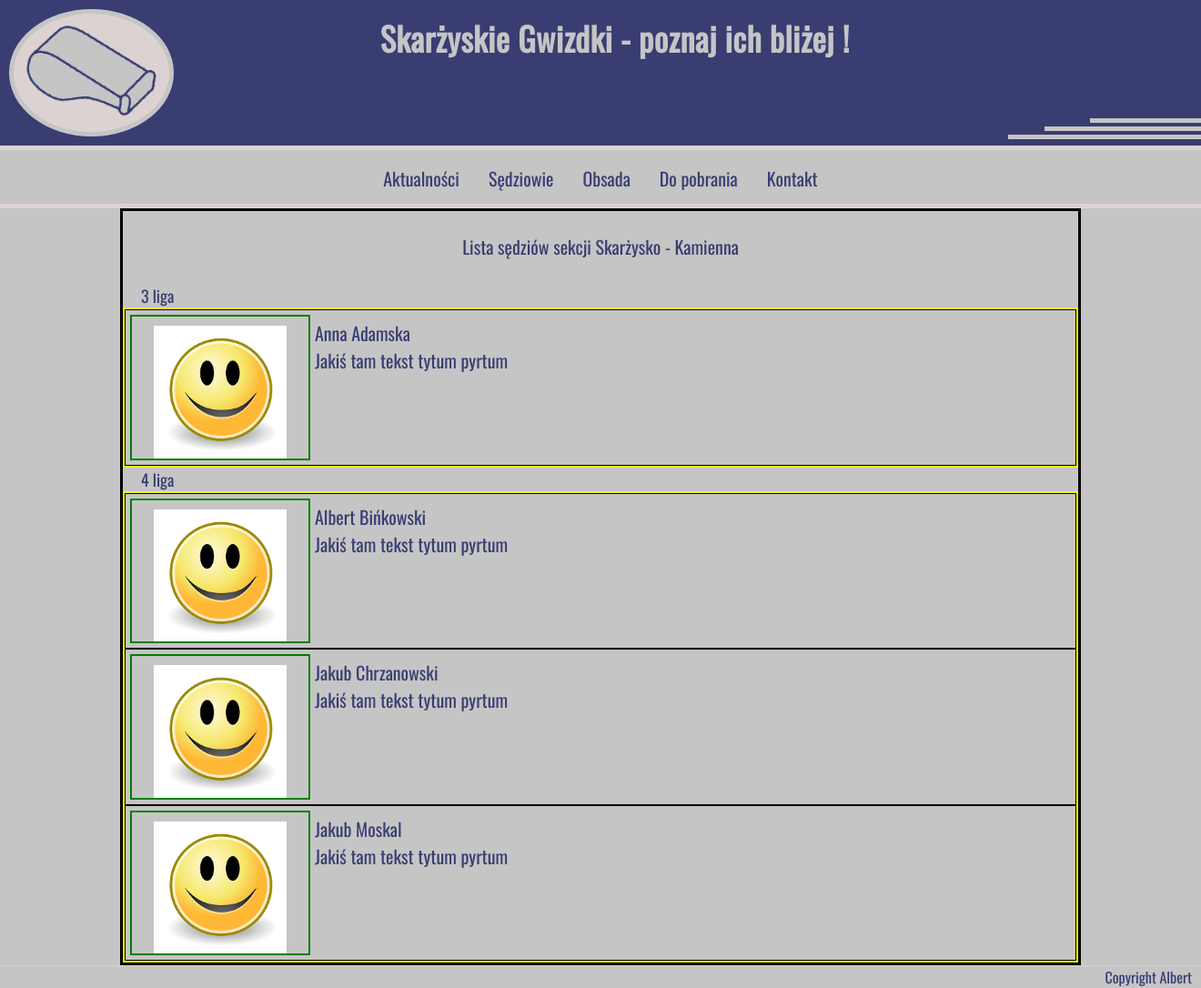
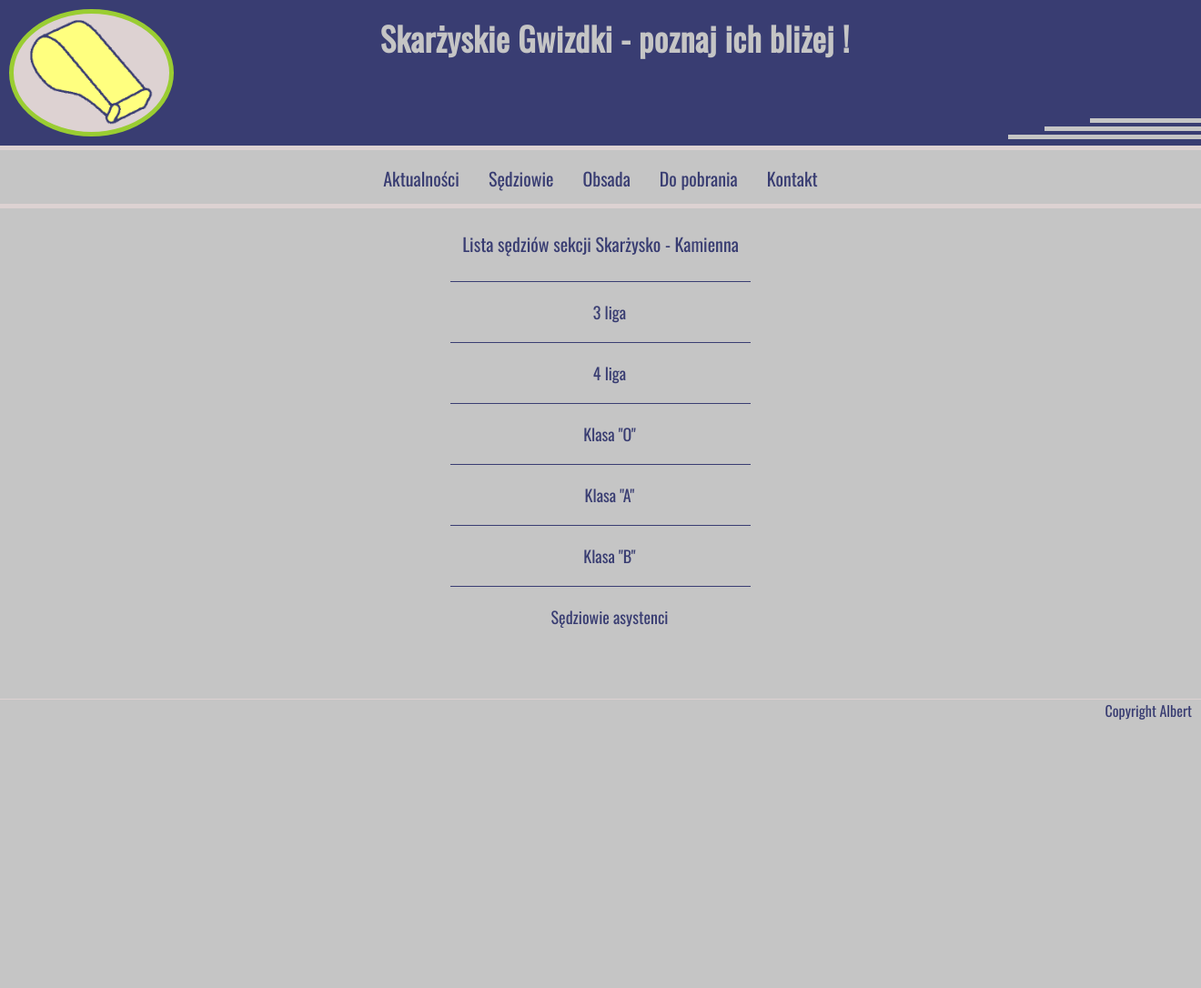
Before and after one commit to AlbertB93/SkoRefs, a PHP site: page /pages/refs.html in a window 1320 px wide; the page is wider, and only the part inside the window is pictured. Shown: that part at 91% size. After the commit the page ends 791 px from the top of that part, so only its background shows below. Run offline with PHP 8.4, Linux system fonts and the light colour scheme.

Commit message:
New view in refs.html

```diff
--- a/app.js
+++ b/app.js
@@ -1,10 +1,10 @@
 
 
 function toggle(idDiv) {
-    var oDiv = document.getElementsByClassName('ref--person--container1')[0];
-    oDiv.style.display = (oDiv.style.display == "none") ? "block" : "none";
+    var oDiv = document.getElementById(idDiv);
+    oDiv.style.display = (oDiv.style.display == "block") ? "none" : "block";
+
 }
-
 
 
 
--- a/index.html
+++ b/index.html
@@ -15,7 +15,7 @@
 
     <header>
         <div class="header--logo">
-            <img src="images/whistle2.png" alt="WHISTLE" class="header--logo--img">
+            <img src="images/whistletest.png" alt="WHISTLE" class="header--logo--img">
         </div>
         <div class="header--rest">
             <div class="header--title">
--- a/pages/refs.html
+++ b/pages/refs.html
@@ -17,7 +17,7 @@
 <body>
     <header>
         <div class="header--logo">
-            <a href="../index.html"> <img src="../images/whistle2.png" alt="WHISTLE" class="header--logo--img"></a>
+            <a href="../index.html"> <img src="../images/whistletest.png" alt="WHISTLE" class="header--logo--img"></a>
         </div>
         <div class="header--rest">
             <div class="header--title">
@@ -42,24 +42,26 @@
             <div class="list--refs--title">
                 Lista sędziów sekcji Skarżysko - Kamienna
             </div>
-            <div class="league--title" onclick="toggle('ref--person--container1')">
+            <div class="list--refs">
+                <div class="league--title" onclick="toggle('ref--person--league3')">
                     3 liga
                 </div>
-            <div class="ref--person--container1">
+                <div id="ref--person--league3">
                     <div class="ref--person">
                         <div class="ref--person--image">
                             <img src="../images/face.png" alt="FELEK" class="ref--person--image--file">
                         </div>
                         <div class="ref--person--description">
-                        <p>Anna Adamska </p>
-                        <p>Jakiś tam tekst tytum pyrtum</p>
+                            <p class="ref--person--description--name">Anna Adamska </p>
+                            <p class="ref--person--description--shortDescritpion">Jakiś tam tekst tytum pyrtum</p>
+                            <a href="refs/Ania.html" class="ref--person--description--button"> Poznaj lepiej sędziego !</a>
                             </div>
                             </div>
                             </div>
-            <div class="league--title">
+                <div class="league--title" onclick="toggle('ref--person--league4')">
                     4 liga
                 </div>
-            <div class="ref--person--container1">
+                <div id="ref--person--league4">
                     <div class="ref--person">
                         <div class="ref--person--image">
                             <img src="../images/face.png" alt="FELEK" class="ref--person--image--file">
@@ -88,6 +90,135 @@
                         </div>
                         </div>
                         </div>
+                        <div class="league--title" onclick="toggle('ref--person--leagueO')">
+                            Klasa "O"
+                        </div>
+                        <div id="ref--person--leagueO">
+                            <div class="ref--person">
+                                <div class="ref--person--image">
+                                    <img src="../images/face.png" alt="FELEK" class="ref--person--image--file">
+                                </div>
+                                <div class="ref--person--description">
+                                    <p>Katarzyna Chrzanowska </p>
+                                    <p>Jakiś tam tekst tytum pyrtum</p>
+                                </div>
+                            </div>
+                            <div class="ref--person">
+                                <div class="ref--person--image">
+                                    <img src="../images/face.png" alt="FELEK" class="ref--person--image--file">
+                                </div>
+                                <div class="ref--person--description">
+                                    <p>Eryk Kiliszek </p>
+                                    <p>Jakiś tam tekst tytum pyrtum</p>
+                                </div>
+                            </div>
+                            <div class="ref--person">
+                                <div class="ref--person--image">
+                                    <img src="../images/face.png" alt="FELEK" class="ref--person--image--file">
+                                </div>
+                                <div class="ref--person--description">
+                                    <p>Paweł Kocia </p>
+                                    <p>Jakiś tam tekst tytum pyrtum</p>
+                                </div>
+                            </div>
+                            <div class="ref--person">
+                                <div class="ref--person--image">
+                                    <img src="../images/face.png" alt="FELEK" class="ref--person--image--file">
+                                </div>
+                                <div class="ref--person--description">
+                                    <p>Eryk Kiliszek </p>
+                                    <p>Jakiś tam tekst tytum pyrtum</p>
+                                </div>
+                            </div>
+                        </div>
+                        <div class="league--title" onclick="toggle('ref--person--leagueA')">
+                            Klasa "A"
+                        </div>
+                        <div id="ref--person--leagueA">
+                            <div class="ref--person">
+                                <div class="ref--person--image">
+                                    <img src="../images/face.png" alt="FELEK" class="ref--person--image--file">
+                                </div>
+                                <div class="ref--person--description">
+                                    <p>Dariusz Frydryk </p>
+                                    <p>Jakiś tam tekst tytum pyrtum</p>
+                                </div>
+                            </div>
+                            <div class="ref--person">
+                                <div class="ref--person--image">
+                                    <img src="../images/face.png" alt="FELEK" class="ref--person--image--file">
+                                </div>
+                                <div class="ref--person--description">
+                                    <p>Rafał Sokołowski </p>
+                                    <p>Jakiś tam tekst tytum pyrtum</p>
+                                </div>
+                            </div>
+                        </div>
+                        <div class="league--title" onclick="toggle('ref--person--leagueB')">
+                            Klasa "B"
+                        </div>
+                        <div id="ref--person--leagueB">
+                            <div class="ref--person">
+                                <div class="ref--person--image">
+                                    <img src="../images/face.png" alt="FELEK" class="ref--person--image--file">
+                                </div>
+                                <div class="ref--person--description">
+                                    <p>Adrian Dzięcioł </p>
+                                    <p>Jakiś tam tekst tytum pyrtum</p>
+                                </div>
+                            </div>
+                            <div class="ref--person">
+                                <div class="ref--person--image">
+                                    <img src="../images/face.png" alt="FELEK" class="ref--person--image--file">
+                                </div>
+                                <div class="ref--person--description">
+                                    <p>Błażej Turski </p>
+                                    <p>Jakiś tam tekst tytum pyrtum</p>
+                                </div>
+                            </div>
+                        </div>
+                        <div class="league--title" onclick="toggle('ref--person--leagueP')">
+                            Sędziowie asystenci
+                        </div>
+                        <div id="ref--person--leagueP">
+                            <div class="ref--person">
+                                <div class="ref--person--image">
+                                    <img src="../images/face.png" alt="FELEK" class="ref--person--image--file">
+                                </div>
+                                <div class="ref--person--description">
+                                    <p>Maks Bator </p>
+                                    <p>Jakiś tam tekst tytum pyrtum</p>
+                                </div>
+                            </div>
+                            <div class="ref--person">
+                                <div class="ref--person--image">
+                                    <img src="../images/face.png" alt="FELEK" class="ref--person--image--file">
+                                </div>
+                                <div class="ref--person--description">
+                                    <p>Emil Czubak </p>
+                                    <p>Jakiś tam tekst tytum pyrtum</p>
+                                </div>
+                            </div>
+                            <div class="ref--person">
+                                <div class="ref--person--image">
+                                    <img src="../images/face.png" alt="FELEK" class="ref--person--image--file">
+                                </div>
+                                <div class="ref--person--description">
+                                    <p>Eryk Kupis </p>
+                                    <p>Jakiś tam tekst tytum pyrtum</p>
+                                </div>
+                            </div>
+                            <div class="ref--person">
+                                <div class="ref--person--image">
+                                    <img src="../images/face.png" alt="FELEK" class="ref--person--image--file">
+                                </div>
+                                <div class="ref--person--description">
+                                    <p>Michał Szurek </p>
+                                    <p>Jakiś tam tekst tytum pyrtum</p>
+                                </div>
+                    </div>
+                </div>
+            </div>
         </section>
     </main>
 
--- a/style.css
+++ b/style.css
@@ -29,7 +29,7 @@ header{
 
 .header--logo{
     background-color: var(--color-decorate);
-    border: solid 5px var(--color-ground);
+    border: solid 5px yellowgreen;
     border-radius: 50%;
     max-height: 20vh;
     max-width: 20%;
@@ -147,8 +147,11 @@ footer{
 /*********************************** REFS.HTML ********************************************/
 
 .main--refs{
-   border: solid 3px black;
    min-width: 80vw;
+}
+
+.list--refs{
+   text-align: center;
 }
 
 .list--refs--title{
@@ -160,24 +163,29 @@ footer{
 }
 
 .league--title{
+    border-top: solid 0.5px var(--color-main);
     color:var(--color-main);
     cursor: pointer;
     font-size: 18px;
-    list-style-type: none;
+    margin: 0 auto;
     padding-left: 20px;
+    padding-bottom:20px;
+    padding-top:20px;
+    max-width: 25vw;
 }
 
-.ref--person--container{
-    border: solid 2px red;
+#ref--person--league3,
+#ref--person--league4,
+#ref--person--leagueO,
+#ref--person--leagueA,
+#ref--person--leagueB,
+#ref--person--leagueP{
+    display: none;
 }
 
-.ref--person--container1{
-    border: solid 2px yellow;
-    display: block;
-}
 
 .ref--person{
-    border: solid 1px black;
+    /* border: solid 1px black; */
     display: flex;
     min-height: 20vh;
     min-width: 70vh;
@@ -185,7 +193,7 @@ footer{
 }
 
 .ref--person--image{
-    border: solid 2px green;
+    /* border: solid 2px green; */
     height: 100%;
     margin: 5px ;
     display: flex;
@@ -205,4 +213,34 @@ footer{
     font-size: 20px;
     height: 10vh;
     padding-top: 10px;
+    text-align: left;
+    width: 75vw;
+    position: relative;
 }
+
+.ref--person--description--name{
+    border-top: solid 0.5px var(--color-main);
+    font-size: 18px;
+    font-weight: 800;
+    padding-top: 5px;
+
+}
+
+.ref--person--description--shortDescritpion{
+    font-size:16px;
+    padding-top: 12px;
+    text-align: left;
+}
+
+.ref--person--description--button{
+    border: solid 2px var(--color-main);
+    border-radius: 10px;
+    color: var(--color-main);
+    cursor: pointer;
+    bottom: -50px;
+    font-size: 14px;
+    right: 0px;
+    padding: 5px;
+    position: absolute;
+    text-decoration: none;s
+}
```
Also changed, not shown: pages/refs/Ania.html (added, +15 -0 lines), images/whistletest.png (added), 1 other file. Lines whose indentation alone changed are shown as unchanged.
